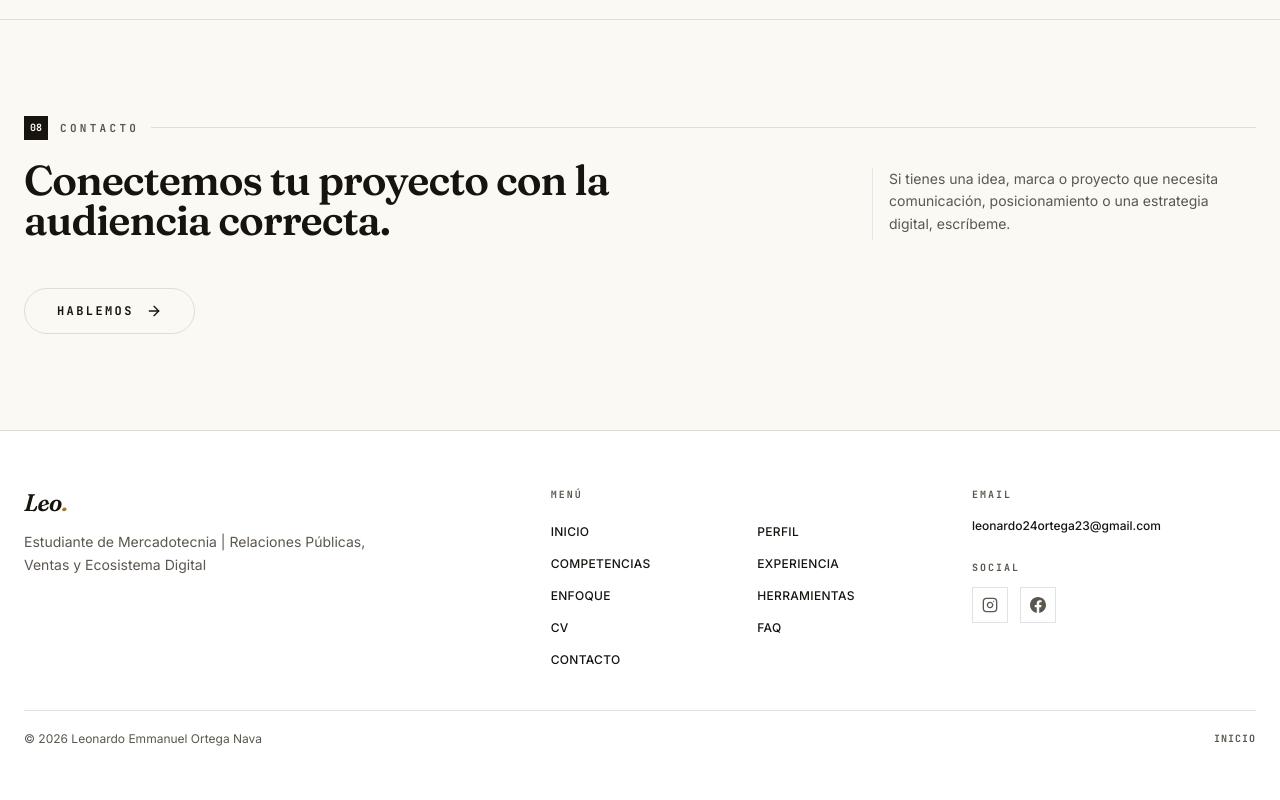
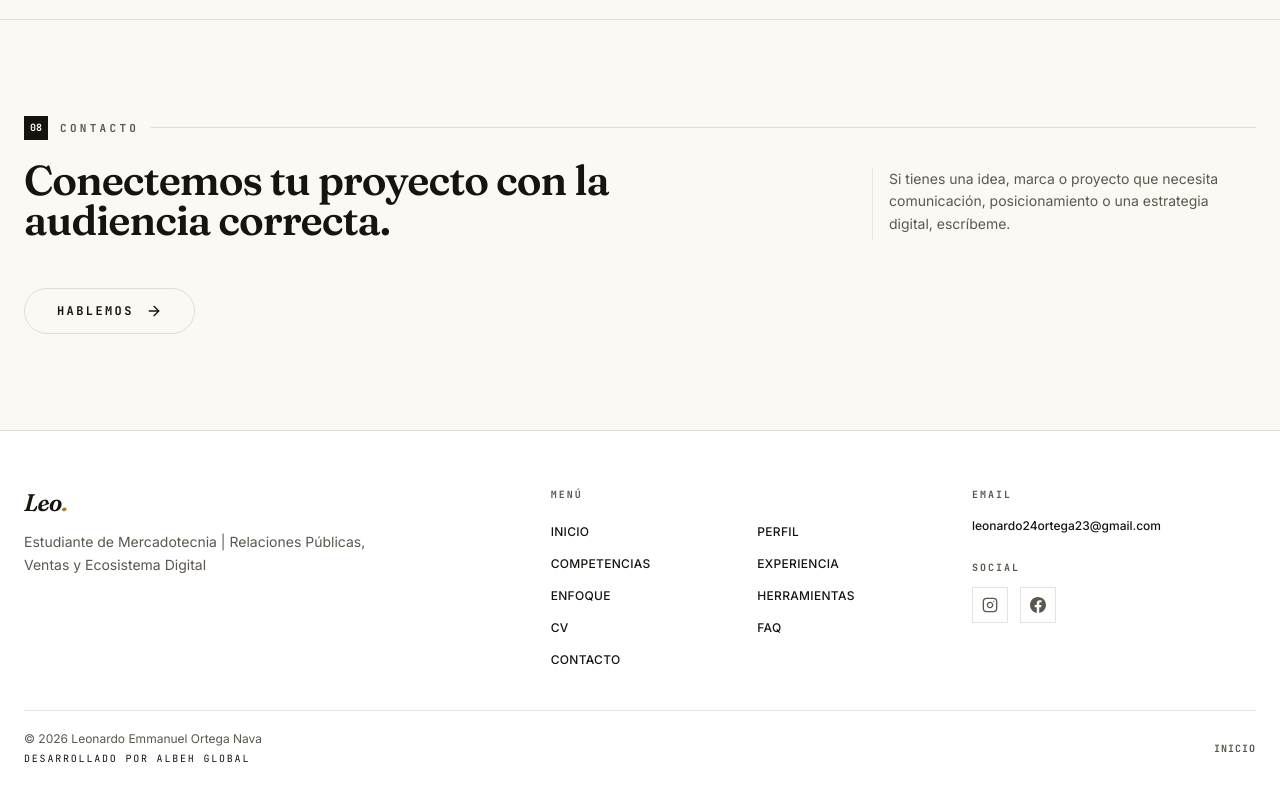
Before and after one commit to leonardo0rtega/LeonardoOrtega, a React (Vite) app: page / in a window 1280 px wide. Shown: the part 5982-6782 px from the top of the page. Built offline with nearby package versions, Linux system fonts and the light colour scheme.

Commit message:
Agregar leyenda 'Desarrollado por Albeh Global' en el footer

```diff
--- a/src/components/Footer.tsx
+++ b/src/components/Footer.tsx
@@ -93,7 +93,12 @@ export default function Footer() {
         </div>
 
         <div className="mt-10 flex flex-col items-start justify-between gap-3 border-t border-[var(--border)] pt-5 sm:flex-row sm:items-center">
-          <p className="text-xs text-secondary">{t('footer.copyright')}</p>
+          <div className="flex flex-col gap-1">
+            <p className="text-xs text-secondary">{t('footer.copyright')}</p>
+            <p className="font-mono text-[10px] uppercase tracking-[0.18em] text-secondary/70">
+              {t('footer.developedBy')}
+            </p>
+          </div>
           <a
             href="#hero"
             className="font-mono text-[10px] font-bold uppercase tracking-widest text-secondary transition-colors hover:text-accent"
--- a/src/translations/content.ts
+++ b/src/translations/content.ts
@@ -133,6 +133,7 @@ const es = {
   'footer.ctaDescription':
     'Estoy abierto a colaborar en proyectos de comunicación, branding, relaciones públicas y estrategia digital.',
   'footer.ctaButton': 'HABLEMOS',
+  'footer.developedBy': 'Desarrollado por Albeh Global',
   'footer.navLabel': 'MENÚ',
   'footer.emailLabel': 'EMAIL',
   'footer.socialLabel': 'SOCIAL',
@@ -276,6 +277,7 @@ const en = {
   'footer.ctaDescription':
     'I am open to collaborating on communication, branding, public relations and digital strategy projects.',
   'footer.ctaButton': 'LET\'S TALK',
+  'footer.developedBy': 'Developed by Albeh Global',
   'footer.navLabel': 'MENU',
   'footer.emailLabel': 'EMAIL',
   'footer.socialLabel': 'SOCIAL',
```
Also changed, not shown: 3 other files (tests, documents, lock files or other folders).
